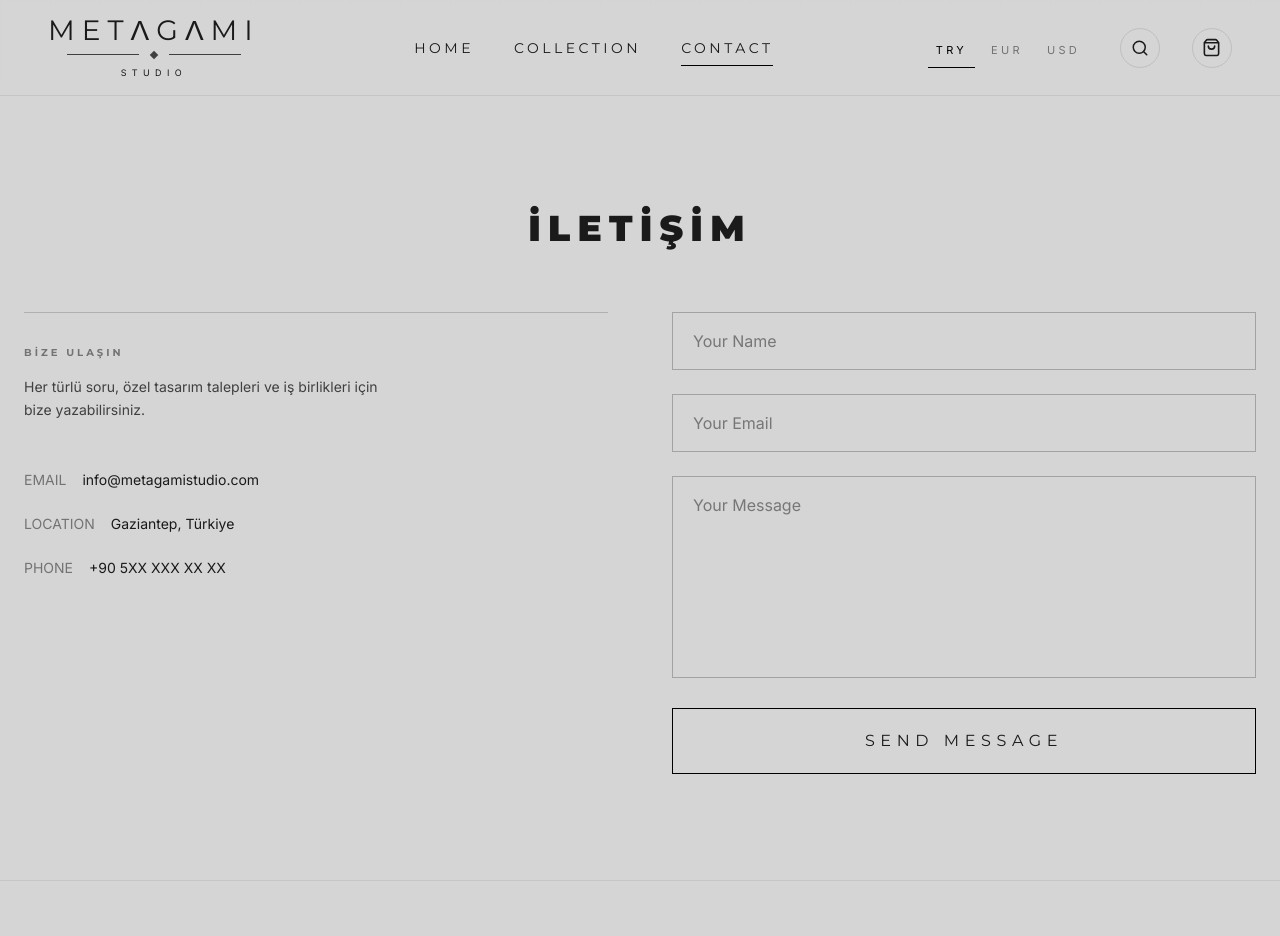
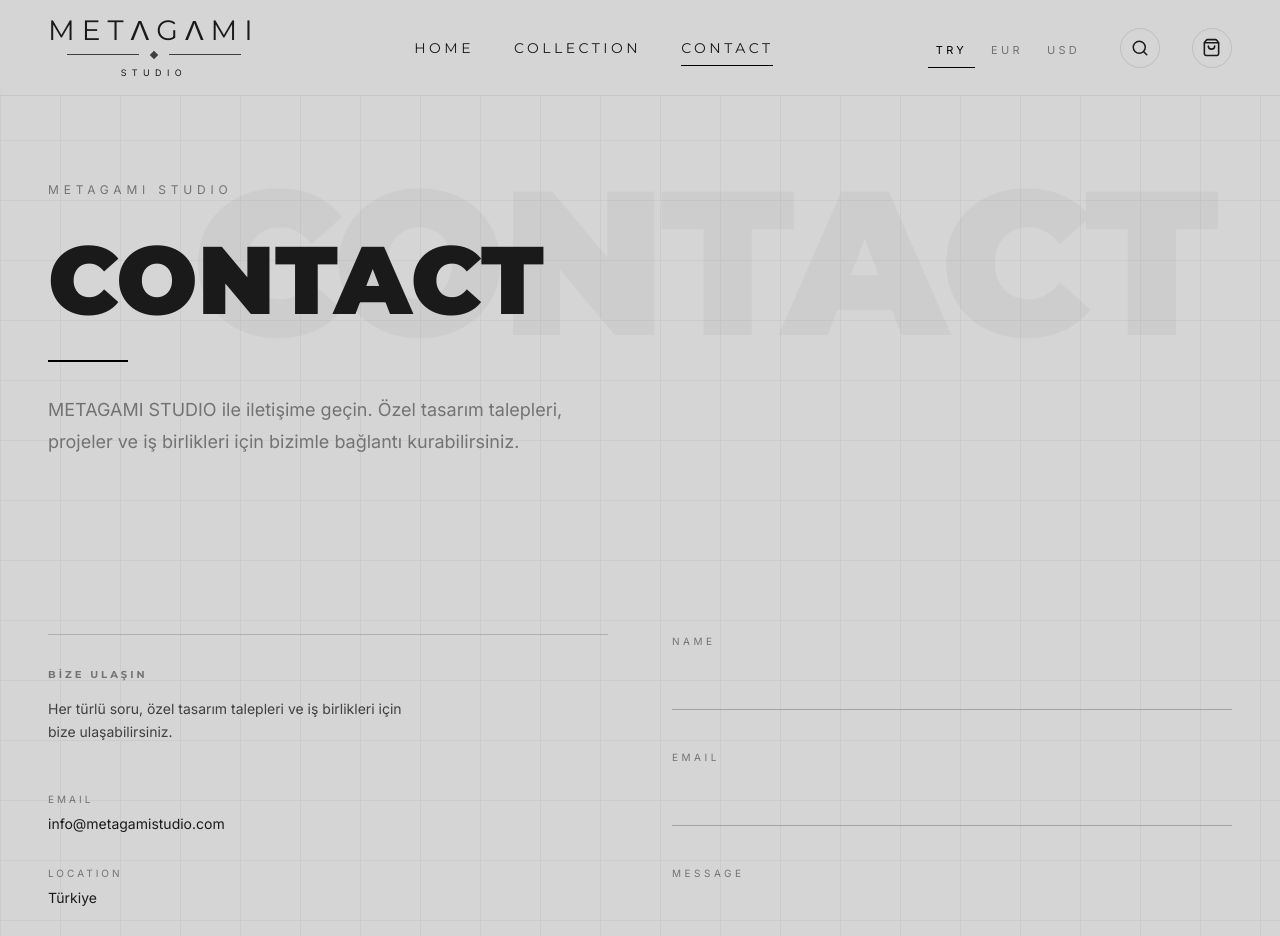
Before and after one commit to Khrati27/metagami-website, a Next.js app: page /iletisim in a window 1280 px wide. Shown: the top 936 px of the page. Built offline with nearby package versions, Linux system fonts and the light colour scheme.

Commit message:
Iletisim sayfası ve iletisim formu düzenlendi, Koleksiyon sayfasında dil düzenlenmesi yapıldı

```diff
--- a/app/iletisim/page.tsx
+++ b/app/iletisim/page.tsx
@@ -1,50 +1,368 @@
 import IletisimFormu from "@/components/IletisimFormu";
 
+
 export default function IletisimPage() {
+
   return (
-    <main className="min-h-screen bg-metagami-bg pt-32 pb-20 px-6">
-      <div className="max-w-[1440px] mx-auto">
-        <h1 className="text-4xl font-black tracking-[0.2em] mb-16 text-center text-metagami-text font-display uppercase">
-          İLETİŞİM
-        </h1>
 
-        <div className="grid md:grid-cols-2 gap-16 items-start">
+    <main className="
+      relative
+      min-h-screen
+      bg-metagami-bg
+      text-metagami-text
+      px-4
+      md:px-12
+      pb-20
+      overflow-hidden
+    ">
 
-          {/* İletişim Bilgileri */}
-          <div className="space-y-12 border-t border-metagami-text/20 pt-8">
+
+
+      {/* BACKGROUND GRID PATTERN */}
+
+      <div
+        className="
+          absolute
+          inset-0
+          pointer-events-none
+          opacity-[0.035]
+        "
+        style={{
+          backgroundImage: `
+            linear-gradient(#000 1px, transparent 1px),
+            linear-gradient(90deg, #000 1px, transparent 1px)
+          `,
+          backgroundSize: "60px 60px",
+        }}
+      />
+
+
+
+
+
+      {/* BACKGROUND TITLE */}
+
+      <div className="
+        absolute
+        top-20
+        left-[1%]
+        md:left-[15%]
+        w-full
+        pointer-events-none
+        select-none
+        overflow-hidden
+      ">
+
+
+        <h2 className="
+          text-[18vw]
+          md:text-[16vw]
+          font-display
+          font-black
+          uppercase
+          tracking-tight
+          text-metagami-text
+          opacity-[0.035]
+          leading-none
+          whitespace-nowrap
+        ">
+          CONTACT
+        </h2>
+
+
+      </div>
+
+
+
+
+
+
+
+      <div className="
+        relative
+        z-10
+        max-w-[1440px]
+        mx-auto
+      ">
+
+
+        {/* HERO SECTION */}
+
+        <section className="
+          py-12
+          md:py-24
+        ">
+
+
+          <div className="max-w-3xl">
+
+
+            <span className="
+              uppercase
+              tracking-[0.3em]
+              md:tracking-[0.4em]
+              text-[10px]
+              md:text-xs
+              text-metagami-muted
+            ">
+              METAGAMI STUDIO
+            </span>
+
+
+
+
+
+            <h1 className="
+              mt-4
+              md:mt-8
+              font-display
+              text-4xl
+              sm:text-6xl
+              md:text-8xl
+              font-black
+              uppercase
+              leading-tight
+              md:leading-none
+            ">
+              CONTACT
+            </h1>
+
+
+
+
+
+            <div className="
+              w-16
+              md:w-20
+              h-[2px]
+              bg-black
+              mt-4
+              md:mt-8
+            "/>
+
+
+
+
+
+            <p className="
+              mt-4
+              md:mt-8
+              max-w-xl
+              text-sm
+              md:text-lg
+              leading-relaxed
+              md:leading-8
+              text-metagami-muted
+            ">
+              METAGAMI STUDIO ile iletişime geçin.
+              Özel tasarım talepleri, projeler ve iş birlikleri
+              için bizimle bağlantı kurabilirsiniz.
+            </p>
+
+
+
+          </div>
+
+
+        </section>
+
+
+
+
+
+
+
+
+
+        {/* CONTACT AREA */}
+
+        <section className="
+          grid
+          md:grid-cols-2
+          gap-16
+          items-start
+          mt-10
+          md:mt-20
+        ">
+
+
+
+          {/* CONTACT INFO */}
+
+          <div className="
+            space-y-12
+            border-t
+            border-metagami-text/20
+            pt-8
+          ">
+
+
+
+
             <div>
-              <h3 className="text-[10px] font-bold tracking-[0.3em] text-metagami-muted mb-4 font-display uppercase">
+
+              <h3 className="
+                text-[10px]
+                font-bold
+                tracking-[0.3em]
+                text-metagami-muted
+                mb-4
+                font-display
+                uppercase
+              ">
                 BİZE ULAŞIN
               </h3>
 
-              <p className="text-metagami-text/80 text-sm leading-relaxed font-sans max-w-sm">
-                Her türlü soru, özel tasarım talepleri ve iş birlikleri için bize yazabilirsiniz.
+
+
+              <p className="
+                text-metagami-text/80
+                text-sm
+                leading-relaxed
+                max-w-sm
+              ">
+                Her türlü soru, özel tasarım talepleri
+                ve iş birlikleri için bize ulaşabilirsiniz.
               </p>
+
+
             </div>
 
-            <div className="space-y-6 font-sans text-sm">
-              <p className="flex items-center gap-4 text-metagami-text">
-                <span className="text-metagami-muted">EMAIL</span>
-                info@metagamistudio.com
-              </p>
 
-              <p className="flex items-center gap-4 text-metagami-text">
-                <span className="text-metagami-muted">LOCATION</span>
-                Gaziantep, Türkiye
-              </p>
 
-              <p className="flex items-center gap-4 text-metagami-text">
-                <span className="text-metagami-muted">PHONE</span>
-                +90 5XX XXX XX XX
-              </p>
+
+
+
+
+
+
+            <div className="
+              space-y-8
+              text-sm
+            ">
+
+
+
+
+              <div>
+
+                <span className="
+                  block
+                  text-[10px]
+                  tracking-[0.3em]
+                  text-metagami-muted
+                  mb-2
+                ">
+                  EMAIL
+                </span>
+
+
+                <p>
+                  info@metagamistudio.com
+                </p>
+
+
+              </div>
+
+
+
+
+
+
+
+              <div>
+
+                <span className="
+                  block
+                  text-[10px]
+                  tracking-[0.3em]
+                  text-metagami-muted
+                  mb-2
+                ">
+                  LOCATION
+                </span>
+
+
+                <p>
+                  Türkiye
+                </p>
+
+
+              </div>
+
+
+
+
+
+
+
+              <div>
+
+                <span className="
+                  block
+                  text-[10px]
+                  tracking-[0.3em]
+                  text-metagami-muted
+                  mb-2
+                ">
+                  SOCIAL
+                </span>
+
+
+
+                <a
+                  href="https://www.instagram.com/metagami.studio?igsh=MWUxM3prZnMyZWJ2bw=="
+                  target="_blank"
+                  rel="noopener noreferrer"
+                  className="
+                    hover:text-metagami-muted
+                    transition
+                    duration-300
+                  "
+                >
+                  Instagram
+                </a>
+
+
+
+              </div>
+
+
+
+
+
             </div>
+
+
           </div>
 
-          {/* Web3Forms Formu */}
-          <IletisimFormu />
 
-        </div>
+
+
+
+
+
+
+
+          {/* FORM */}
+
+          <div>
+
+            <IletisimFormu />
+
+          </div>
+
+
+
+        </section>
+
+
+
       </div>
+
+
     </main>
+
   );
+
 }
--- a/components/CollectionView.tsx
+++ b/components/CollectionView.tsx
@@ -81,7 +81,8 @@
               METAGAMI STUDIO
             </span>
             <h1 className="mt-4 md:mt-8 font-display text-4xl sm:text-6xl md:text-8xl font-black uppercase leading-tight md:leading-none">
-              KOLEKSİYON
+
+COLLECTION
             </h1>
             <div className="w-16 md:w-20 h-[2px] bg-black mt-4 md:mt-8" />
             <p className="mt-4 md:mt-8 max-w-xl text-sm md:text-lg leading-relaxed md:leading-8 text-metagami-muted">
--- a/components/IletisimFormu.tsx
+++ b/components/IletisimFormu.tsx
@@ -2,25 +2,47 @@
 
 import { useState } from "react";
 
+
 export default function IletisimFormu() {
+
   const [loading, setLoading] = useState(false);
   const [result, setResult] = useState("");
+
+
 
   async function handleSubmit(
     e: React.FormEvent<HTMLFormElement>
   ) {
+
     e.preventDefault();
+
 
     setLoading(true);
     setResult("");
 
+
+
     const form = e.currentTarget;
     const formData = new FormData(form);
+
+
 
     formData.append(
       "access_key",
       process.env.NEXT_PUBLIC_WEB3FORMS_ACCESS_KEY!
     );
+
+
+    // Web3Forms redirect engelleme
+    formData.append(
+      "redirect",
+      "false"
+    );
+
+
+
+    try {
+
 
       const response = await fetch(
         "https://api.web3forms.com/submit",
@@ -30,96 +52,260 @@
         }
       );
 
+
+
       const data = await response.json();
 
+
+
+
       if (data.success) {
-      setResult("✓ Your message has been sent successfully.");
+
+
+        setResult(
+          "✓ MESSAGE SENT SUCCESSFULLY."
+        );
+
+
         form.reset();
+
+
+
       } else {
-      setResult("Something went wrong. Please try again.");
+
+
+        setResult(
+          "MESSAGE COULD NOT BE SENT."
+        );
+
+
       }
 
+
+
+
+
+    } catch (error) {
+
+
+      setResult(
+        "CONNECTION ERROR. PLEASE TRY AGAIN."
+      );
+
+
+    } finally {
+
+
       setLoading(false);
+
+
     }
 
+
+  }
+
+
+
+
+
+
   return (
+
     <form
       onSubmit={handleSubmit}
-      className="space-y-6"
+      className="
+        space-y-10
+      "
     >
+
+
+
+
+
+      {/* NAME */}
+
+      <div>
+
+        <label className="
+          block
+          text-[10px]
+          tracking-[0.35em]
+          uppercase
+          text-metagami-muted
+          mb-4
+        ">
+          NAME
+        </label>
+
+
+
         <input
           type="text"
           name="name"
           required
-        placeholder="Your Name"
           className="
             w-full
-          border
+            bg-transparent
+            border-b
             border-metagami-border
-          bg-transparent
-          px-5
-          py-4
+            py-3
             outline-none
+            text-sm
+            tracking-wide
+            transition
             focus:border-black
-          transition
           "
         />
+
+      </div>
+
+
+
+
+
+
+
+
+
+      {/* EMAIL */}
+
+      <div>
+
+        <label className="
+          block
+          text-[10px]
+          tracking-[0.35em]
+          uppercase
+          text-metagami-muted
+          mb-4
+        ">
+          EMAIL
+        </label>
+
+
+
 
         <input
           type="email"
           name="email"
           required
-        placeholder="Your Email"
           className="
             w-full
-          border
+            bg-transparent
+            border-b
             border-metagami-border
-          bg-transparent
-          px-5
-          py-4
+            py-3
             outline-none
+            text-sm
+            tracking-wide
+            transition
             focus:border-black
-          transition
           "
         />
 
+      </div>
+
+
+
+
+
+
+
+
+
+      {/* MESSAGE */}
+
+      <div>
+
+        <label className="
+          block
+          text-[10px]
+          tracking-[0.35em]
+          uppercase
+          text-metagami-muted
+          mb-4
+        ">
+          MESSAGE
+        </label>
+
+
+
+
+
         <textarea
+
           name="message"
+
           required
-        rows={7}
-        placeholder="Your Message"
+
+          rows={6}
+
           className="
             w-full
-          border
+            bg-transparent
+            border-b
             border-metagami-border
-          bg-transparent
-          px-5
-          py-4
+            py-3
+            outline-none
+            text-sm
+            tracking-wide
             resize-none
-          outline-none
+            transition
             focus:border-black
-          transition
           "
+
         />
 
+      </div>
+
+
+
+
+
+
+
+
+
       {/* Honeypot */}
+
       <input
+
         type="checkbox"
+
         name="botcheck"
+
         className="hidden"
-        style={{ display: "none" }}
+
+        style={{
+          display:"none"
+        }}
+
       />
 
+
+
+
+
+
+
+
+
+      {/* BUTTON */}
+
       <button
+
         type="submit"
+
         disabled={loading}
+
         className="
           w-full
           border
           border-black
           py-5
+          text-[11px]
           uppercase
-          tracking-[0.35em]
+          tracking-[0.4em]
           font-display
           transition-all
           duration-300
@@ -128,15 +314,53 @@
           disabled:opacity-50
           disabled:cursor-not-allowed
         "
+
       >
-        {loading ? "SENDING..." : "SEND MESSAGE"}
+
+        {
+          loading
+          ? "SENDING..."
+          : "SEND MESSAGE"
+        }
+
+
       </button>
 
-      {result && (
-        <p className="text-center text-sm">
+
+
+
+
+
+
+
+
+      {/* RESULT MESSAGE */}
+
+      {
+        result && (
+
+          <p className="
+            text-center
+            text-[10px]
+            tracking-[0.3em]
+            uppercase
+            text-metagami-muted
+            pt-2
+          ">
+
             {result}
+
           </p>
-      )}
+
+        )
+      }
+
+
+
+
+
     </form>
+
   );
+
 }
```
Lines whose indentation alone changed are shown as unchanged.
